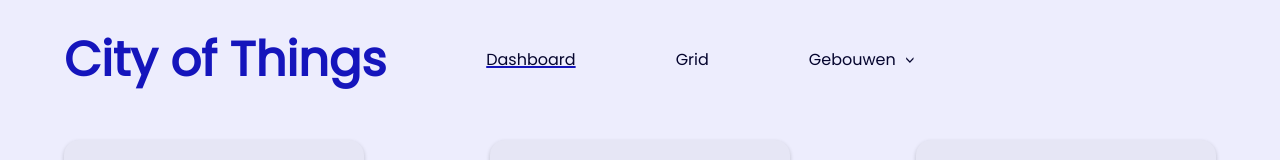
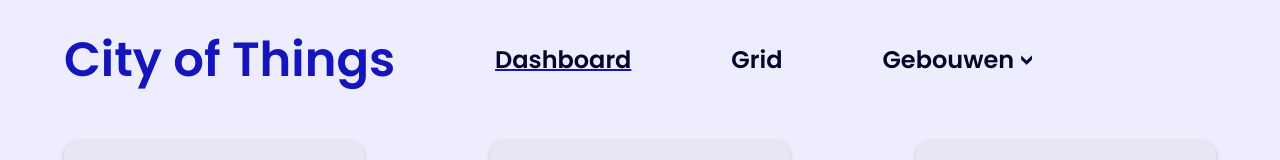
Before and after one commit to Michielez/city-of-things-client, a Vue app: page / in a window 1280 px wide. Shown: the top 160 px of the page. Built offline with nearby package versions, Linux system fonts and the light colour scheme.

Commit message:
fix header issues with dropdown

```diff
--- a/index.html
+++ b/index.html
@@ -6,8 +6,7 @@
     <meta name="viewport" content="width=device-width, initial-scale=1.0" />
     <link rel="preconnect" href="https://fonts.googleapis.com">
     <link rel="preconnect" href="https://fonts.gstatic.com" crossorigin>
-    <link href="https://fonts.googleapis.com/css2?family=Inter&display=swap" rel="stylesheet">
-    <link href="https://fonts.googleapis.com/css2?family=Poppins:wght@400&display=swap" rel="stylesheet">
+    <link href="https://fonts.googleapis.com/css2?family=Poppins:wght@400;600&display=swap" rel="stylesheet">
 
     <title>City Of Things</title>
   </head>
--- a/src/components/Header.vue
+++ b/src/components/Header.vue
@@ -12,6 +12,7 @@
   },
   methods: {
     toggleShowBuildings() {
+      console.log("toggling", this.showBuildings)
       this.showBuildings = !this.showBuildings
     }
   }
@@ -25,9 +26,10 @@
       <ul>
         <li><RouterLink to="/">Dashboard</RouterLink></li>
         <li><RouterLink to="/Grid">Grid</RouterLink></li>
-        <div @mouseenter="toggleShowBuildings" class="dropdown">
-          <p @click="toggleShowBuildings">Gebouwen <span :class="showBuildings ? 'up' : 'down'"> &gt; </span></p>
-          <ul @mouseenter="toggleShowBuildings" @mouseleave="toggleShowBuildings" v-show="showBuildings" class="dropdown-content">
+        <div @mouseout="toggleShowBuildings" class="dropdown">
+          <p @mouseenter="showBuildings ? null : toggleShowBuildings()">Gebouwen<span :class="showBuildings ? 'up' : 'down'"> &gt; </span>
+          </p>
+          <ul v-show="showBuildings" class="dropdown-content">
             <li @click="toggleShowBuildings" v-for="building in buildings">
               <RouterLink :to=" '/buildings/' + building.url ">{{ building.name }}</RouterLink>
             </li>
@@ -58,7 +60,12 @@
 h1 {
   font-size: 3rem;
   color: #1515BC;
-  font-weight: 900;
+  font-weight: 600;
+}
+
+nav ul a:not(.dropdown a), nav p {
+  font-weight: 600;
+  font-size: 1.5rem;
 }
 
 .dropdown {
@@ -70,33 +77,31 @@
   margin-top: 10px;
   position: absolute;
   display: block;
-  background-color: #f1f1f1;
+  background-color: #EDEDFD;
+  border-radius: 1rem;
   min-width: 160px;
   box-shadow: 0px 8px 16px 0px rgba(0,0,0,0.2);
   z-index: 1;
-}
-
-.dropdown-content a {
-  color: black;
+  a {
+    color: #05052E;
     padding: 12px 16px;
     text-decoration: none;
     display: block;
+  }
 }
 
 span {
   margin-left: 5px;
   display: inline-block;
   transition: transform 0.3s ease;
-}
-
-span.down {
+  &.down {
     transform: rotate(90deg);
   }
 
-span.up {
+  &.up {
     transform: rotate(-90deg);
   }
-
+}
 
 .router-link-active {
   text-decoration: underline #1515BC 2px;
```
Also changed, not shown: src/views/DashboardView.vue (+0 -7 lines). Lines whose indentation alone changed are shown as unchanged.
